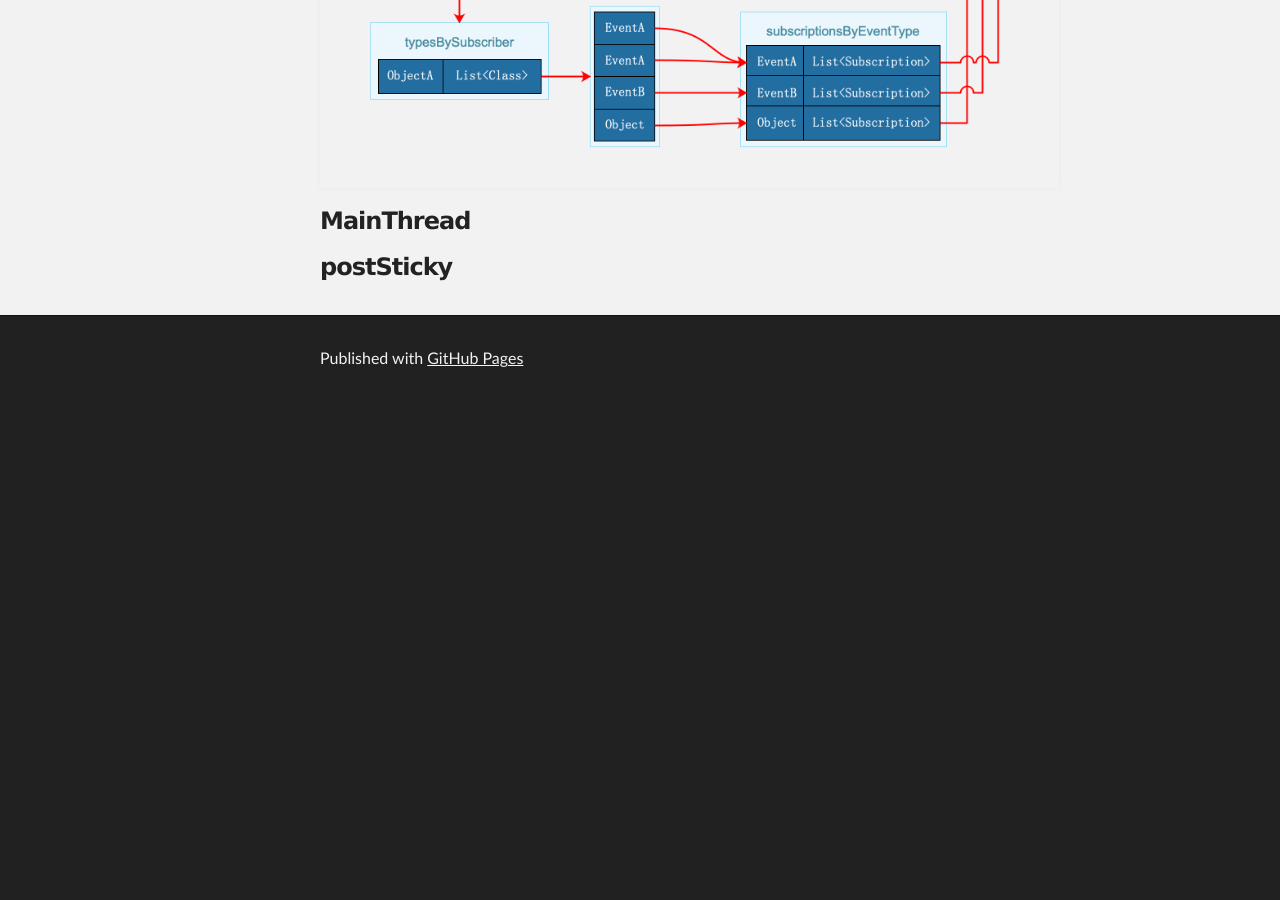
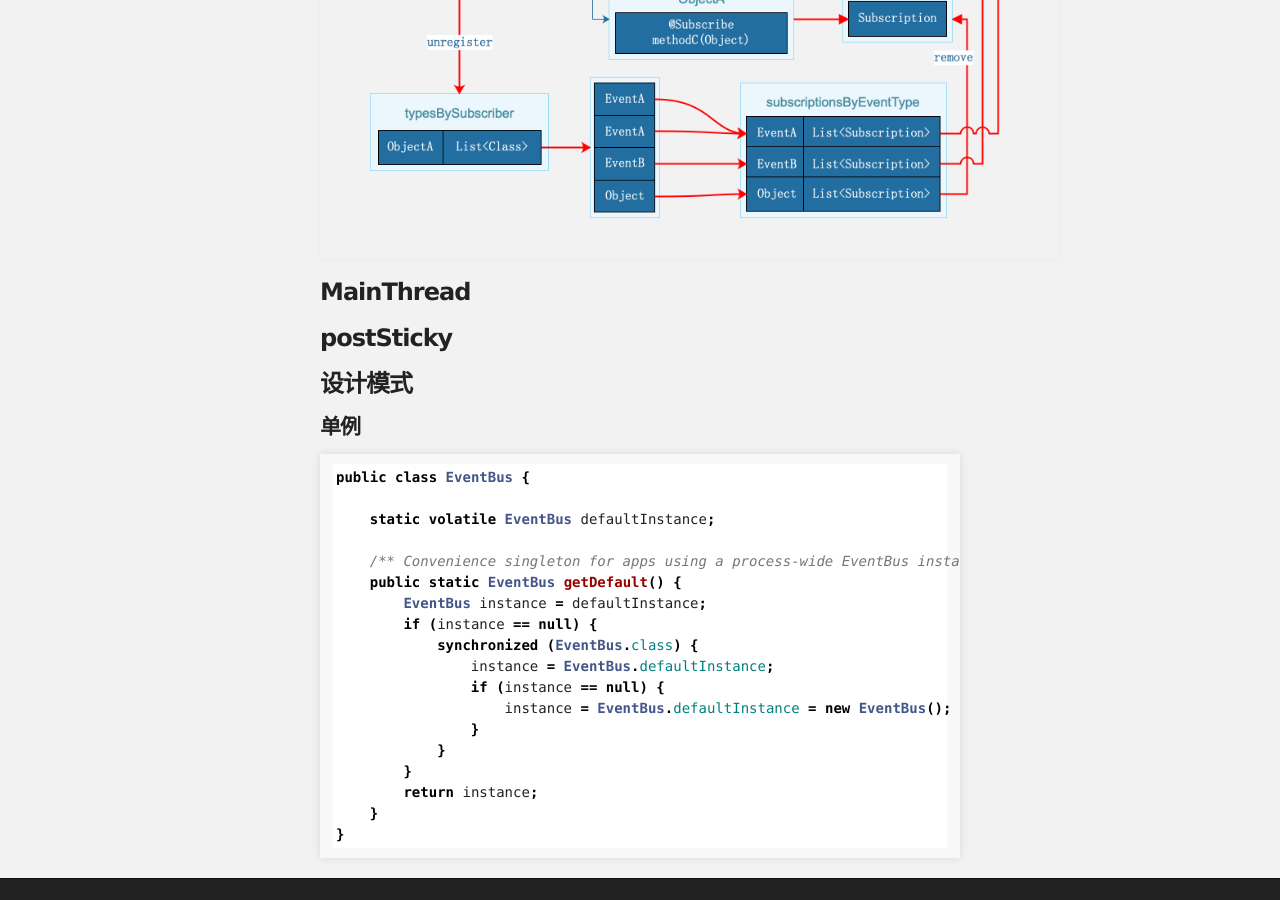
Before and after one commit to mwping/mwping.github.io, a Jekyll site: the page built from opensource/EventBus.md, in a window 1280 px wide and 900 px high, scrolled down 2363 px. Built offline with Jekyll 4.4.1, drawn with Linux system fonts in a browser that asks for light colours; our own code applies the rules of GitHub Pages for plain Markdown files; before the commit the page ends 2768 px from its top, so only the background shows below that.

Commit message:
add 单例

````diff
--- a/opensource/EventBus.md
+++ b/opensource/EventBus.md
@@ -11,6 +11,9 @@
 * ##### [MainThread](#4)
 
 * ##### [postSticky](#5)
+
+* ##### [设计模式](#6)
+  1. [单例](#6.1)
 
 <h3 id="1">注册</h3>
 
@@ -27,3 +30,27 @@
 <h3 id="4">MainThread</h3>
 
 <h3 id="5">postSticky</h3>
+
+<h3 id="6">设计模式</h3>
+
+<h4 id="6.1">单例</h4>
+```java
+public class EventBus {
+
+    static volatile EventBus defaultInstance;
+
+    /** Convenience singleton for apps using a process-wide EventBus instance. */
+    public static EventBus getDefault() {
+        EventBus instance = defaultInstance;
+        if (instance == null) {
+            synchronized (EventBus.class) {
+                instance = EventBus.defaultInstance;
+                if (instance == null) {
+                    instance = EventBus.defaultInstance = new EventBus();
+                }
+            }
+        }
+        return instance;
+    }
+}
+```
````
